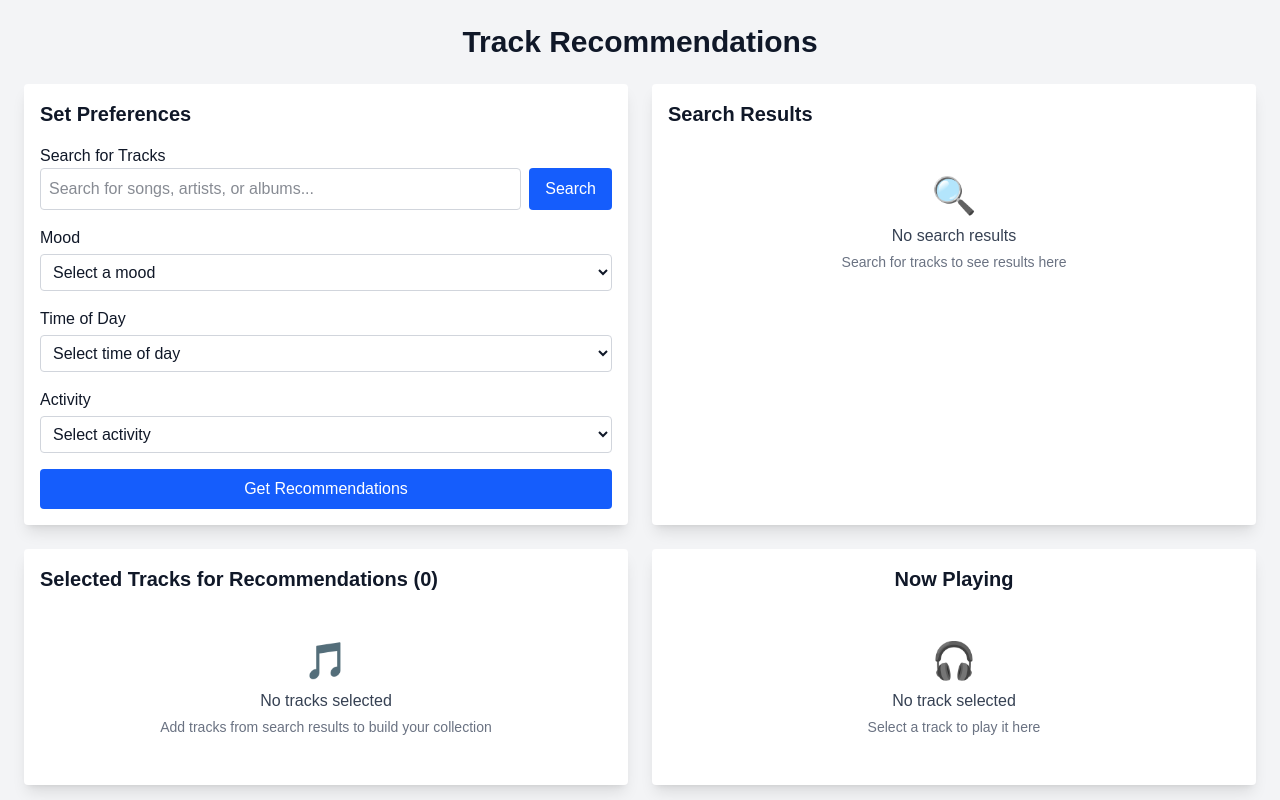
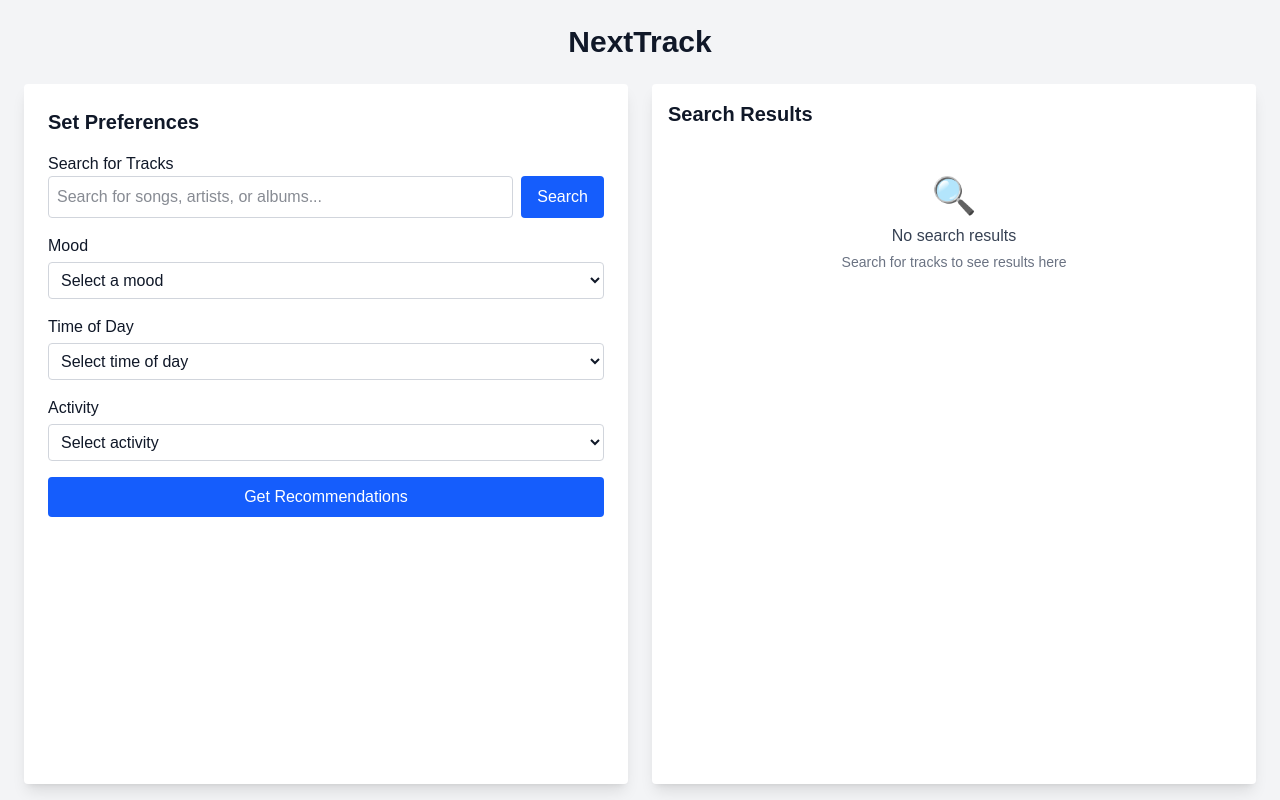
Before and after one commit to zayLatt25/NextTrack, a Next.js app: page / in a window 1280 px wide. Shown: the top 800 px of the page. Built offline with nearby package versions, Linux system fonts and the light colour scheme.

Commit message:
Update page.tsx

```diff
--- a/src/app/page.tsx
+++ b/src/app/page.tsx
@@ -177,13 +177,13 @@ export default function Home() {
   return (
     <div className="min-h-screen p-6 bg-gray-100">
       <h1 className="text-3xl font-extrabold mb-6 text-gray-900 text-center">
-        Track Recommendations
+        NextTrack
       </h1>
 
       {/* Main Content Grid */}
       <div className="grid grid-cols-1 md:grid-cols-2 gap-6">
         {/* Recommendation Form */}
-        <div className="p-4 bg-white rounded shadow-lg">
+        <div className="p-6 bg-white rounded shadow-lg min-h-[700px]">
           <h2 className="text-xl font-bold mb-4 text-gray-900">
             Set Preferences
           </h2>
```
